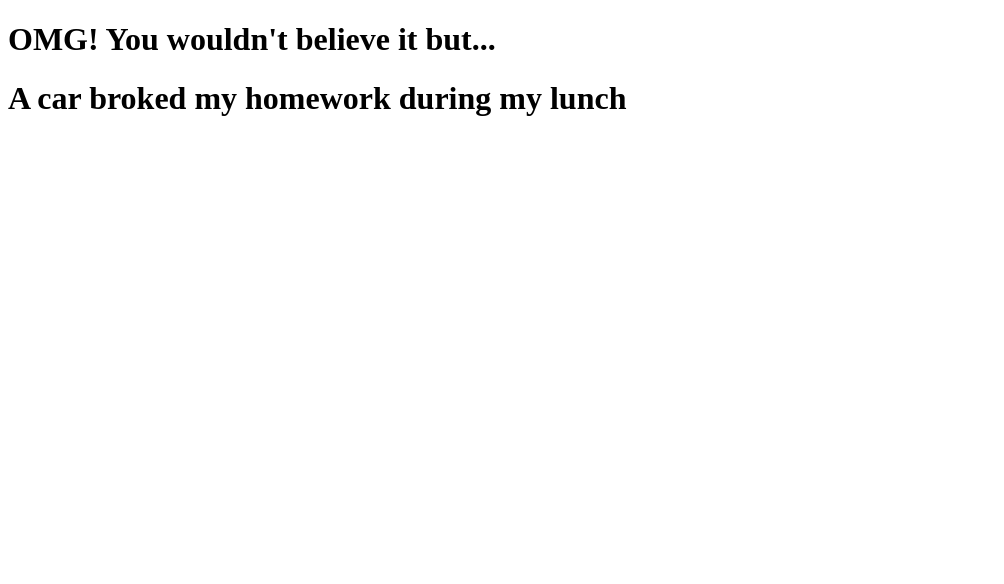
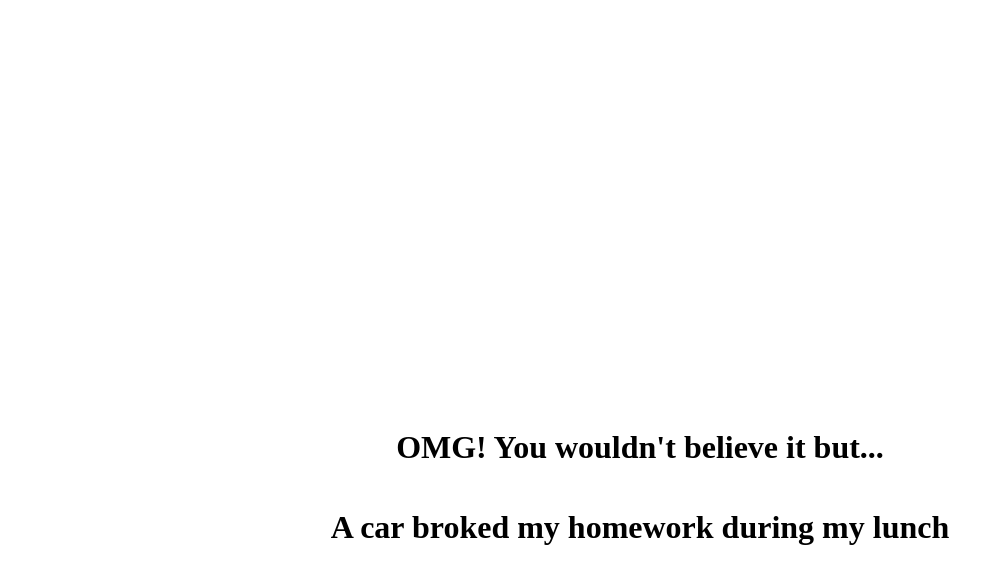
Before and after one commit to JetPi/Excuse-Generator, a plain HTML site: page index.html in a window 1280 px wide. Shown: the top 584 px of the page, without its empty margins (0-1004 px from the left). Drawn offline with Linux system fonts and the light colour scheme.

Commit message:
Finalized

```diff
--- a/index.html
+++ b/index.html
@@ -6,9 +6,14 @@
     <meta name="viewport" content="width=device-width, initial-scale=1.0">
     <title>Document</title>
 </head>
-<body>
+<body style="height: 100rem;">
     <script src="./excuse.js"></script>
-    <h1>OMG! You wouldn't believe it but...</h1>
-    <h1 id="excuse"></h1>
+    <div style="display: flex; justify-content: center; align-items: center; width: 100%; padding-top: 50vh;">
+        <h1>OMG! You wouldn't believe it but...</h1>
+    </div>
+    <div style="display: flex; justify-content: center; align-items: center; width: 100%;">
+        <h1 id="excuse"></h1>
+    </div>
+
 </body>
 </html>
```
